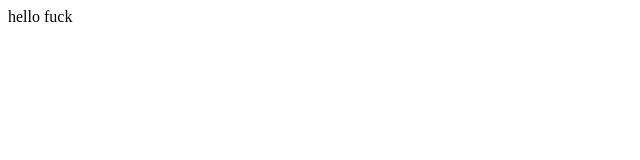
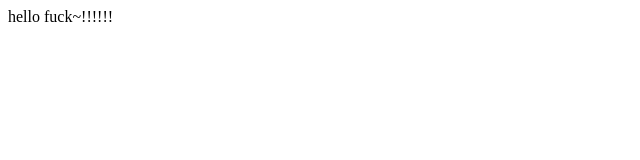
Before and after one commit to RenektonChr/RenektonChr.github.io, a plain HTML site: page index.html in a window 1280 px wide. Shown: the full height of the page, 0-640 px from the left. Drawn offline with Linux system fonts and the light colour scheme.

Commit message:
Update index.html

```diff
--- a/index.html
+++ b/index.html
@@ -1,3 +1,3 @@
 <html>
-  <body>hello fuck</body>
+  <body>hello fuck~!!!!!!</body>
 </html>
```
